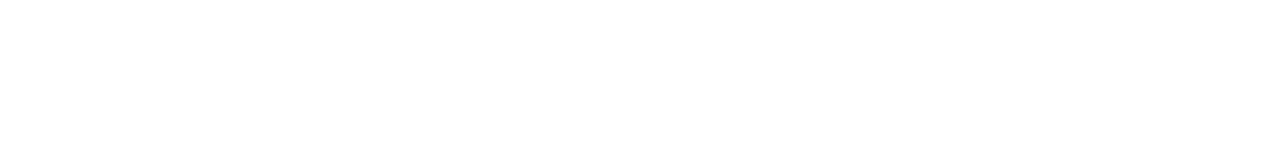
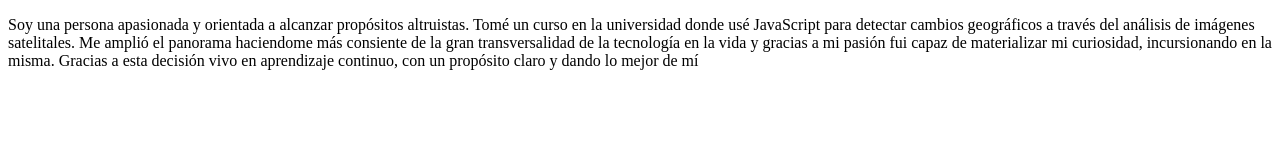
Before and after one commit to Emmigumi/clase7, a plain HTML site: page about-me/sobremi.html in a window 1280 px wide. Drawn offline with Linux system fonts and the light colour scheme.

Commit message:
Añadiendo el enlace adicional y la distribución de carpetas

```diff
--- a/about-me/sobremi.html
+++ b/about-me/sobremi.html
@@ -0,0 +1,21 @@
+<!DOCTYPE html>
+<html lang="en">
+<head>
+    <meta charset="UTF-8">
+    <meta http-equiv="X-UA-Compatible" content="IE=edge">
+    <meta name="viewport" content="width=device-width, initial-scale=1.0">
+    <title>Sobre mi</title>
+    <link href="style.css" rel="stylesheet">
+</head>
+<body>
+    <section>
+        <p>
+            <span>Soy una persona apasionada y orientada a alcanzar propósitos altruistas. </span>
+            <span>Tomé un curso en la universidad donde usé JavaScript para detectar cambios geográficos a través del análisis de imágenes satelitales. </span>
+            <span>Me amplió el panorama haciendome más consiente de la gran transversalidad de la tecnología en la vida y gracias a mi pasión fui capaz de materializar mi curiosidad, incursionando en la misma. </span>
+            <span>Gracias a esta decisión vivo en aprendizaje continuo, con un propósito claro y dando lo mejor de mí</span>
+        </p>
+
+    </section>
+</body>
+</html>
--- /dev/null
+++ b/about-me/style.css
@@ -0,0 +1,3 @@
+p{
+
+}
```
Also changed, not shown: index.html (+5 -0 lines).
